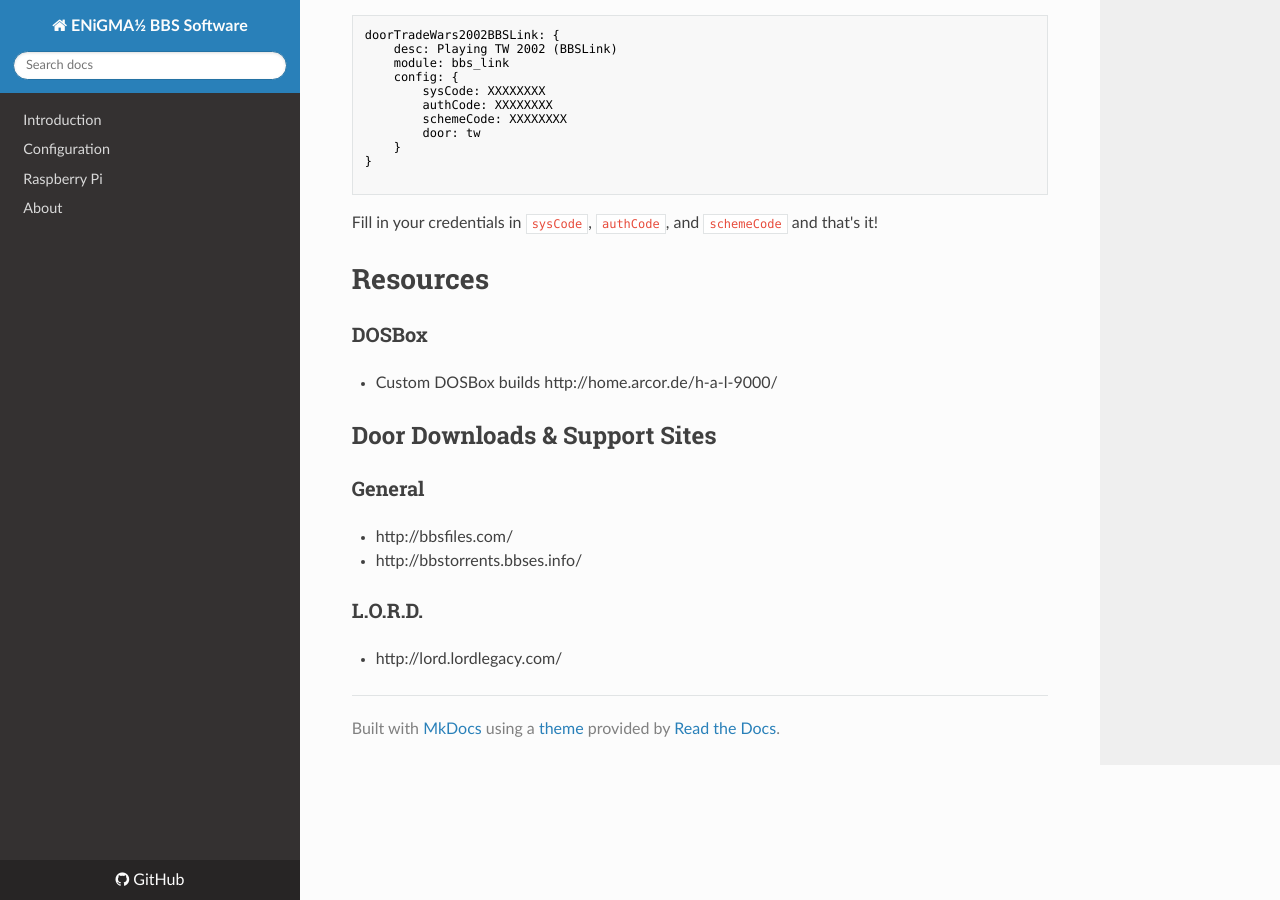
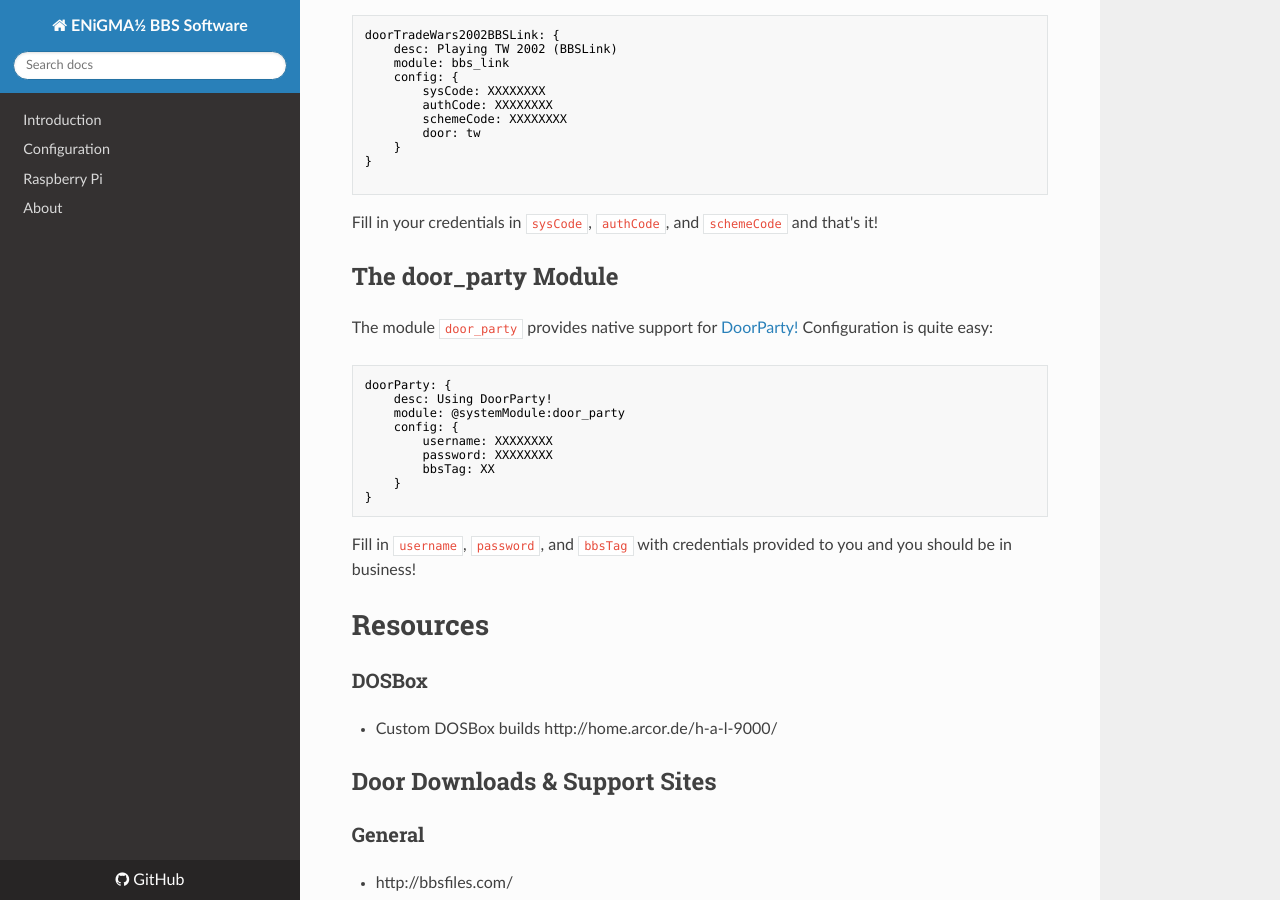
Before and after one commit to NuSkooler/enigma-bbs, an MkDocs documentation site: the page built from docs/doors.md, in a window 1280 px wide and 900 px high, scrolled down 3699 px. Built offline with MkDocs 1.6.1, drawn with Linux system fonts in a browser that asks for light colours; nearby versions of some CDN libraries; old or Windows-style settings are respelled for this version of MkDocs.

Commit message:
Add DoorParty! info

````diff
--- a/docs/doors.md
+++ b/docs/doors.md
@@ -177,6 +177,23 @@ doorTradeWars2002BBSLink: {
 
 Fill in your credentials in `sysCode`, `authCode`, and `schemeCode` and that's it!
 
+## The door_party Module
+The module `door_party` provides native support for [DoorParty!](http://www.throwbackbbs.com/) Configuration is quite easy:
+
+```hjson
+doorParty: {
+    desc: Using DoorParty!
+    module: @systemModule:door_party
+    config: {
+        username: XXXXXXXX
+        password: XXXXXXXX
+        bbsTag: XX
+    }
+}
+```
+
+Fill in `username`, `password`, and `bbsTag` with credentials provided to you and you should be in business!
+
 # Resources
 
 ### DOSBox
````
